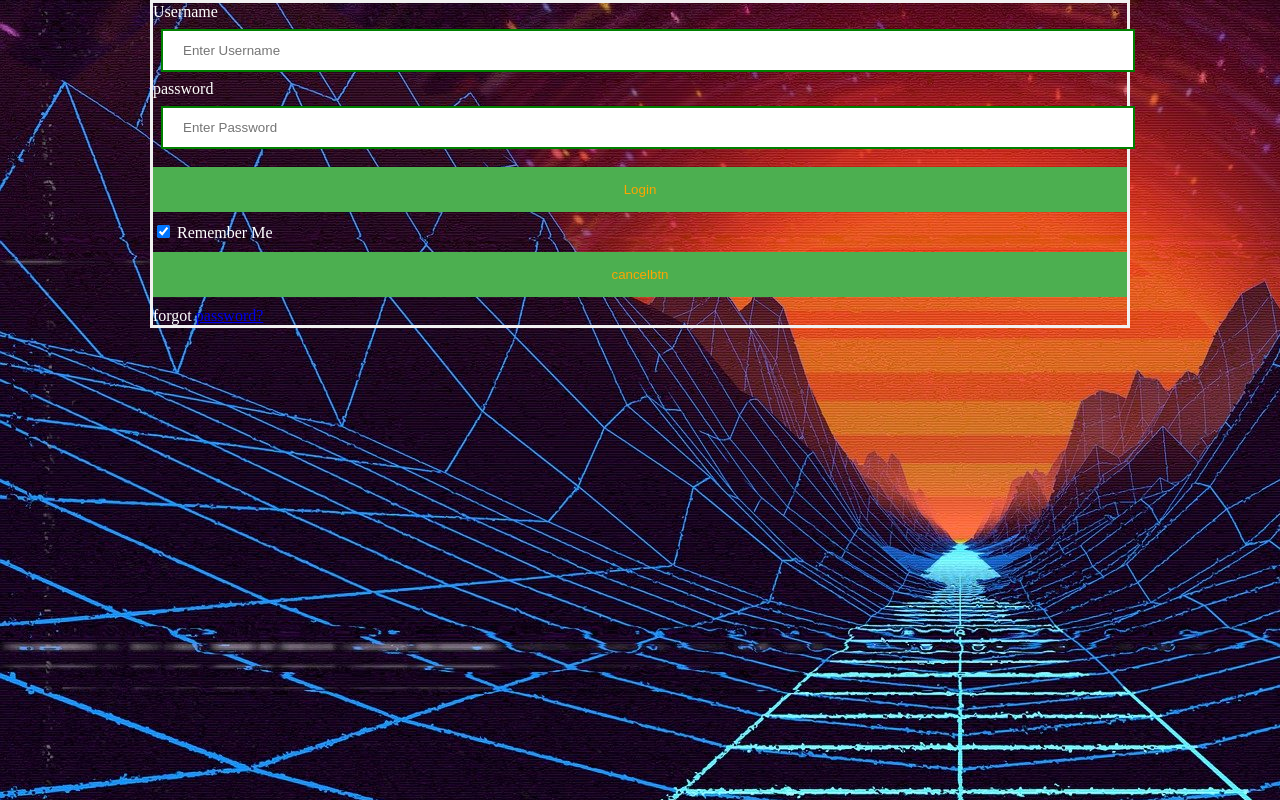
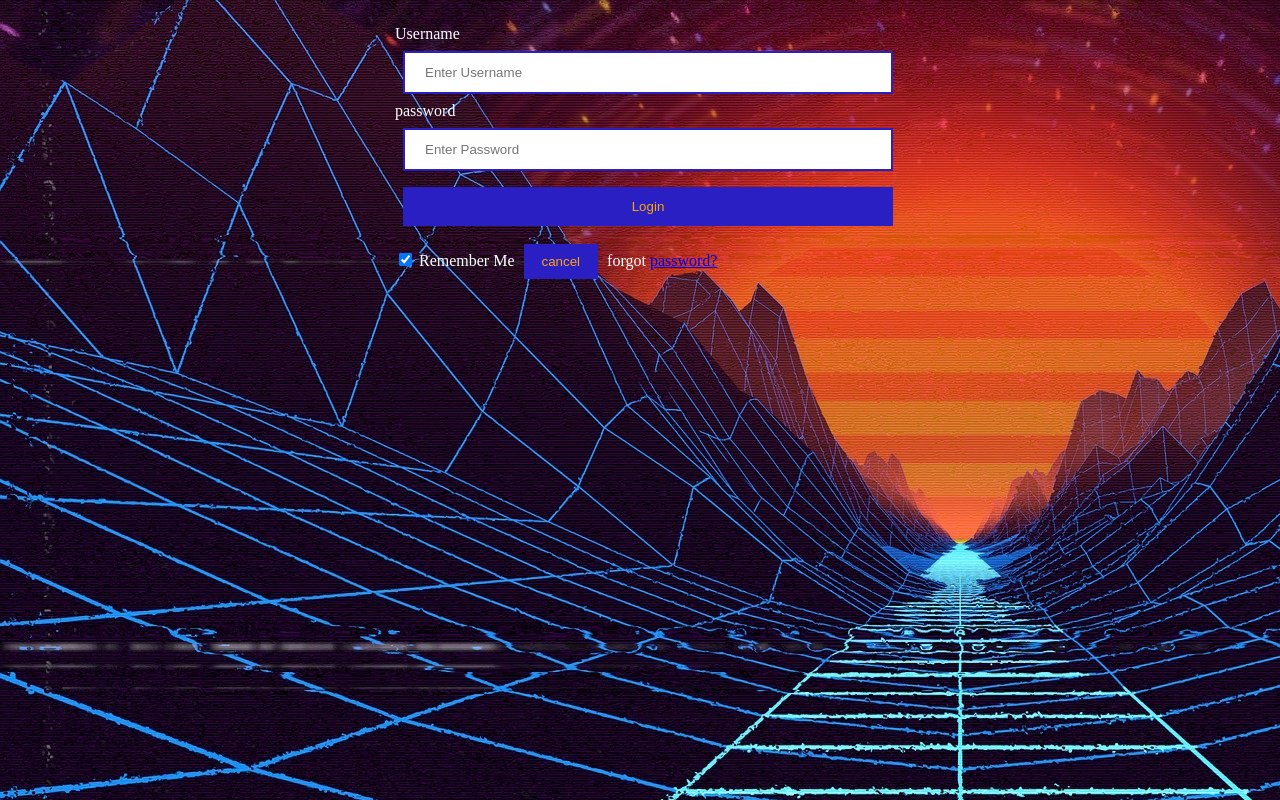
Before and after one commit to barrywaldron/retro-futurism, a website: page log-in.html in a window 1280 px wide. Drawn offline with Linux system fonts and the light colour scheme; a web font is replaced by a local one.

Commit message:
log in complete

```diff
--- a/log-in.html
+++ b/log-in.html
@@ -56,7 +56,7 @@
           checked="checked"> Remember Me
         <button
           type="button"
-          class="cancelbtn"> cancelbtn
+          class="cancelbtn"> cancel
         </button>
           forgot
          <a
--- a/style.css
+++ b/style.css
@@ -28,33 +28,35 @@ ul {
   list-style-type: none;
 }
 button {
-  background-color: #4caf50;
+  background-color: #2a1fc2;
   width: 100%;
   color: #ffa500;
-  padding: 15px;
-  margin: 10px 0px;
+  padding: 12px 20px;
+  margin: 8px;
   border: none;
   cursor: pointer;
 }
-form {
-  border: 3px solid #f1f1f1;
-}
+
+
 input[type=text], input[type=password]{
   width: 100%;
   margin: 8px;
   padding: 12px 20px;
   display: inline-block;
-  border: 2px solid #008000;
+  border: 2px solid #2a1fc2;
   box-sizing: border-box;
 }
 button:hover {
   opacity: 0.7;
 }
-
-
-
-
-
-
-
-[
+.cancelbtn {
+  width: auto;
+  padding: 10px 18px;
+  margin: 10px 5px;
+}
+.container {
+  margin-left: auto;
+  margin-right: auto;
+  width: 50%;
+  padding: 25px;
+}
```
Also changed, not shown: 1 other file.
